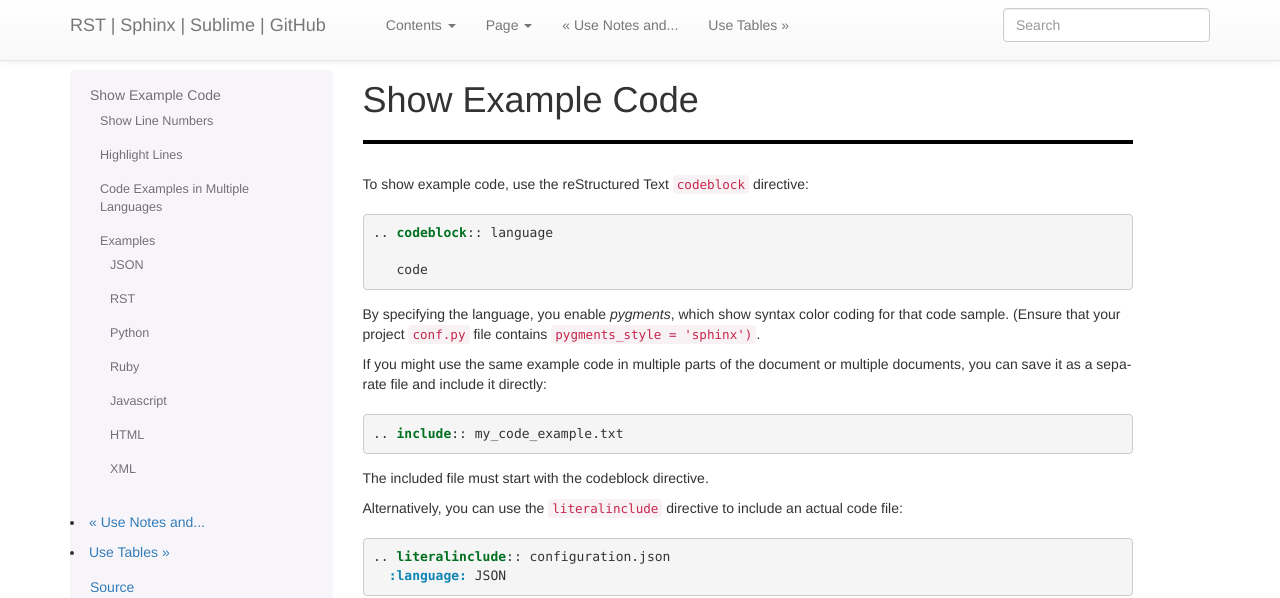
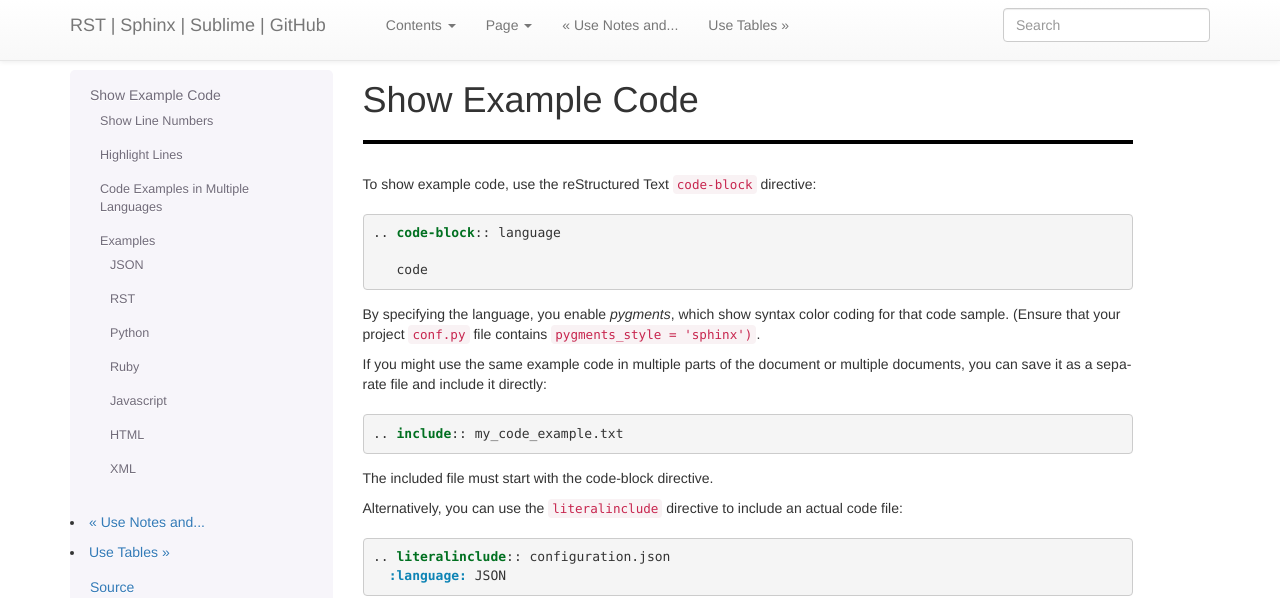
Before and after one commit to MarkHoeber/sublime_sphinx_guide, a Sphinx documentation site: the page built from source/code_blocks.rst, in a window 1280 px wide and 900 px high. Shown: the top 598 px of the window. Built offline with Sphinx 7.4.7, drawn with Linux system fonts in a browser that asks for light colours; pages that are not in the unit, such as notebooks, are missing from menus.

Commit message:
code_blocks: fix directive name
I can only find the `code-block` directive

https://www.sphinx-doc.org/en/master/usage/restructuredtext/directives.html#directive-code-block

```diff
--- a/source/code_blocks.rst
+++ b/source/code_blocks.rst
@@ -3,11 +3,11 @@
 Show Example Code
 ###################
 
-To show example code, use the |RST| ``codeblock`` directive:
+To show example code, use the |RST| ``code-block`` directive:
 
 .. code-block:: RST
 
- .. codeblock:: language
+ .. code-block:: language
 
     code
 
@@ -23,7 +23,7 @@ directly:
 
   .. include:: my_code_example.txt
 
-The included file must start with the codeblock directive.
+The included file must start with the code-block directive.
 
 Alternatively, you can use the ``literalinclude`` directive to include an
 actual code file:
```
